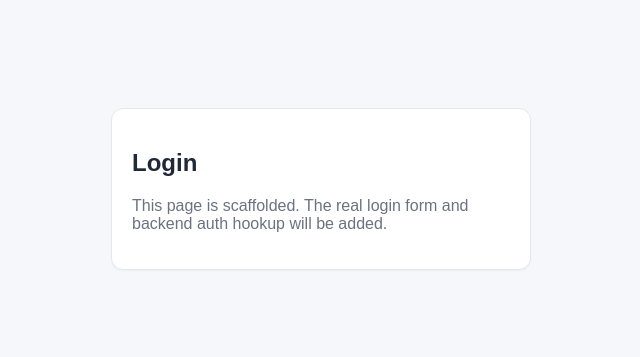
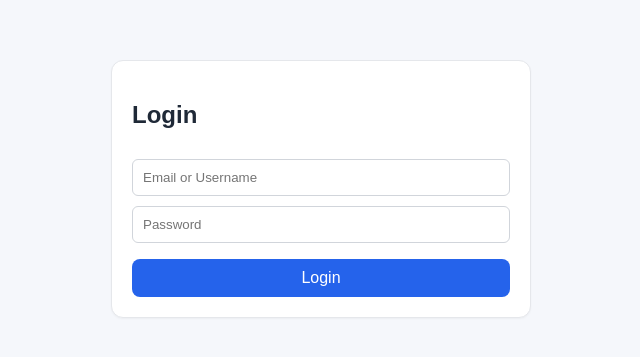
Before and after one commit to kelandesu11/worktrack, a React (Vite) app in the folder frontend/: page /login in a window 1280 px wide. Shown: the part 211-568 px from the top of the page, without its empty margins (319-959 px from the left). Built offline with nearby package versions, Linux system fonts and the light colour scheme; no server answers.

Commit message:
Refactor authentication context and login page; implement loading state and error handling in login process; enhance styles for input and buttons

```diff
--- a/frontend/src/context/AuthContext.jsx
+++ b/frontend/src/context/AuthContext.jsx
@@ -6,43 +6,43 @@ const AuthContext = createContext(null);
 export function AuthProvider({ children }) {
   const [token, setToken] = useState(localStorage.getItem("accessToken") || "");
   const [user, setUser] = useState(null);
-  const [loading, setLoading] = useState(false);
+  const [loading, setLoading] = useState(true);
 
   useEffect(() => {
     if (token) {
       localStorage.setItem("accessToken", token);
+      loadMe();
     } else {
       localStorage.removeItem("accessToken");
       setUser(null);
+      setLoading(false);
     }
   }, [token]);
 
   async function loadMe() {
-    if (!token) return;
-
     try {
-      setLoading(true);
-      const response = await api.get("/auth/me", {
-        headers: {
-          Authorization: `Bearer ${token}`
-        }
-      });
+      const response = await api.get("/auth/me");
       setUser(response.data);
     } catch (error) {
-      console.error("Failed to load current user", error);
+      console.error("Failed to load user", error);
       setToken("");
-      setUser(null);
     } finally {
       setLoading(false);
     }
   }
 
-  useEffect(() => {
-    loadMe();
-  }, [token]);
+  async function login(username_or_email, password) {
+    const response = await api.post("/auth/login", {
+      username_or_email,
+      password
+    });
 
-  function loginWithToken(accessToken) {
-    setToken(accessToken);
+    if (response.data.access_token) {
+      setToken(response.data.access_token);
+      return { success: true };
+    }
+
+    return { success: false };
   }
 
   function logout() {
@@ -56,7 +56,7 @@ export function AuthProvider({ children }) {
       user,
       loading,
       isAuthenticated: Boolean(token),
-      loginWithToken,
+      login,
       logout
     }),
     [token, user, loading]
--- a/frontend/src/pages/LoginPage.jsx
+++ b/frontend/src/pages/LoginPage.jsx
@@ -1,12 +1,67 @@
+import { useState } from "react";
+import { useNavigate, useLocation } from "react-router-dom";
+import { useAuth } from "../context/AuthContext";
+
 export default function LoginPage() {
+  const { login } = useAuth();
+  const navigate = useNavigate();
+  const location = useLocation();
+
+  const [form, setForm] = useState({
+    username_or_email: "",
+    password: ""
+  });
+
+  const [error, setError] = useState("");
+
+  const from = location.state?.from?.pathname || "/dashboard";
+
+  async function handleSubmit(e) {
+    e.preventDefault();
+    setError("");
+
+    try {
+      const result = await login(form.username_or_email, form.password);
+
+      if (result.success) {
+        navigate(from, { replace: true });
+      } else {
+        setError("Invalid login");
+      }
+    } catch (err) {
+      setError("Login failed");
+    }
+  }
+
   return (
     <div className="center-page">
       <div className="card auth-card">
         <h2>Login</h2>
-        <p className="subtle">
-          This page is scaffolded. The real login form and backend auth
-          hookup will be added.
-        </p>
+
+        <form onSubmit={handleSubmit}>
+          <input
+            placeholder="Email or Username"
+            value={form.username_or_email}
+            onChange={(e) =>
+              setForm({ ...form, username_or_email: e.target.value })
+            }
+          />
+
+          <input
+            type="password"
+            placeholder="Password"
+            value={form.password}
+            onChange={(e) =>
+              setForm({ ...form, password: e.target.value })
+            }
+          />
+
+          {error && <p className="error">{error}</p>}
+
+          <button type="submit" className="primary-btn">
+            Login
+          </button>
+        </form>
       </div>
     </div>
   );
--- a/frontend/src/routes/ProtectedRoute.jsx
+++ b/frontend/src/routes/ProtectedRoute.jsx
@@ -2,8 +2,12 @@ import { Navigate, useLocation } from "react-router-dom";
 import { useAuth } from "../context/AuthContext";
 
 export default function ProtectedRoute({ children }) {
-  const { isAuthenticated } = useAuth();
+  const { isAuthenticated, loading } = useAuth();
   const location = useLocation();
+
+  if (loading) {
+    return <div className="center-page">Loading...</div>;
+  }
 
   if (!isAuthenticated) {
     return <Navigate to="/login" replace state={{ from: location }} />;
--- a/frontend/src/styles.css
+++ b/frontend/src/styles.css
@@ -119,3 +119,26 @@ button {
   color: #2563eb;
   font-weight: 600;
 }
+
+input {
+  width: 100%;
+  padding: 10px;
+  margin-top: 10px;
+  border-radius: 6px;
+  border: 1px solid #d1d5db;
+}
+
+.primary-btn {
+  margin-top: 16px;
+  width: 100%;
+  padding: 10px;
+  background: #2563eb;
+  color: white;
+  border: none;
+  border-radius: 8px;
+}
+
+.error {
+  color: red;
+  margin-top: 10px;
+}
```
Also changed, not shown: 1 other file (tests, documents, lock files or other folders).
